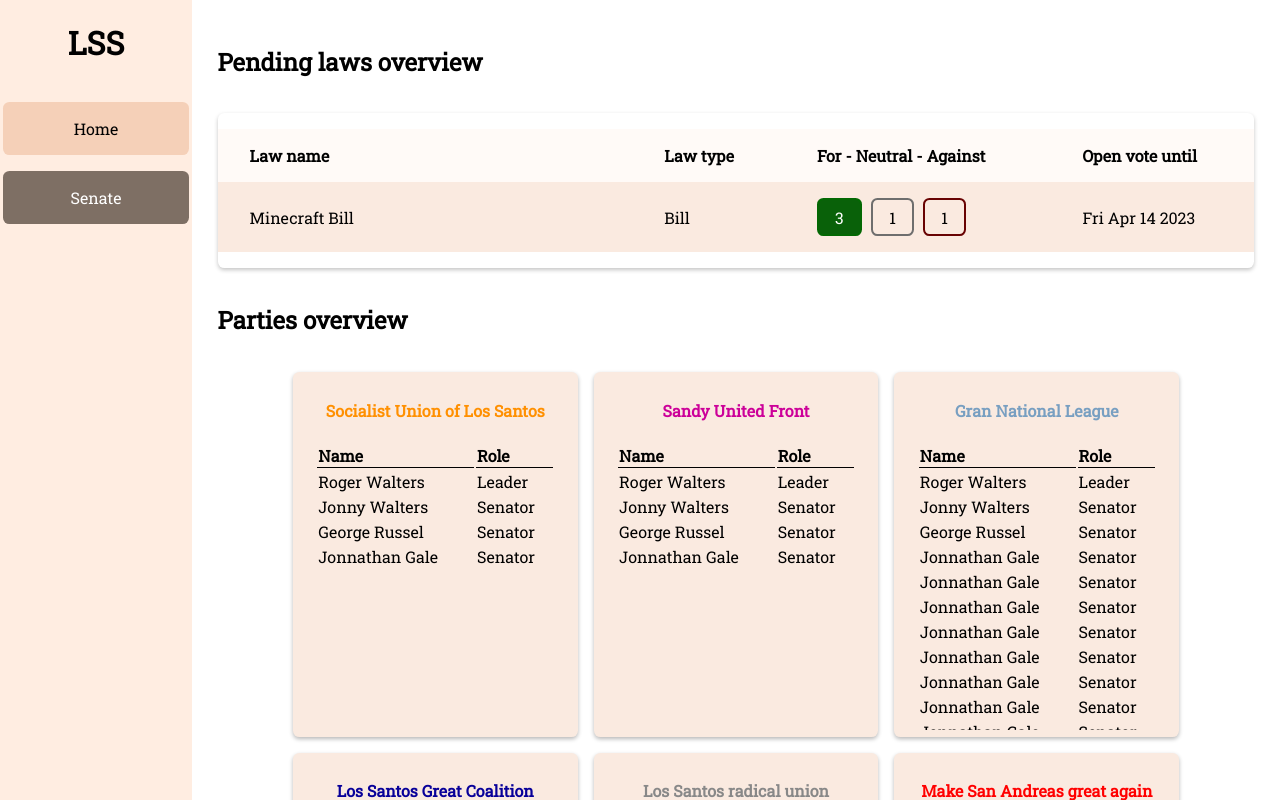
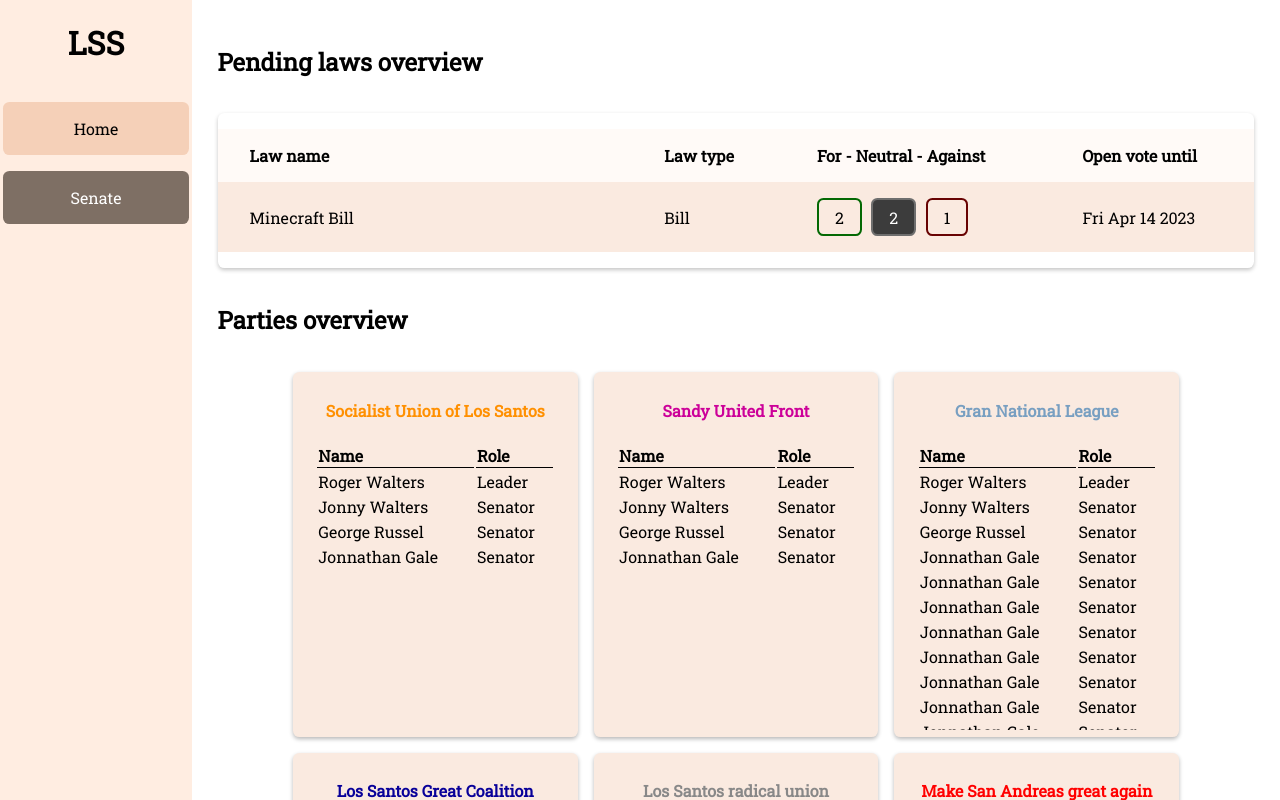
Before and after one commit to papiricoh/esx_justice, a Vue app: page / in a window 1280 px wide. Both pictures are taken after a click on the item "Senate". Built offline with nearby package versions, Linux system fonts and the light colour scheme.

Commit message:
Added full funcionality to voteUI

```diff
--- a/src/components/senatePage.vue
+++ b/src/components/senatePage.vue
@@ -13,7 +13,7 @@ export default {
       pending_laws: [
         { title: "Minecraft Bill", type: "Bill", votes: [
           { senator_id: "steam:2039120", vote: "for"},
-          { senator_id: "steam:21382918", vote: "for"},
+          { senator_id: "steam:21382918", vote: "neutral"},
           { senator_id: "steam:2033120", vote: "for"},
           { senator_id: "steam:2439120", vote: "neutral"},
           { senator_id: "steam:2529120", vote: "against"},
--- a/src/components/voteUI.vue
+++ b/src/components/voteUI.vue
@@ -43,6 +43,17 @@ export default {
     removeVote() {
       this.personal_vote = null;
       //remove from array vote and call calculate votes
+      for (let index = 0; index < this.law.votes.length; index++) {
+        if (this.law.votes[index].senator_id == this.player.id) {
+          this.law.votes.splice(index, 1);
+        }
+      }
+      this.votes = this.calculate_votes(this.law);
+    },
+    addVote(vote_type) {
+      this.law.votes[this.law.votes.length] = { senator_id: this.player.id, vote: vote_type };
+      this.votes = this.calculate_votes(this.law);
+      this.personal_vote = vote_type;
     }
   },
   components: {
@@ -54,8 +65,10 @@ export default {
 <template>
   <div class="votes_buttons">
     <button v-if="personal_vote == 'for'" class="vote_button" @click="removeVote()">{{votes.for}}</button>
-    <button v-else>{{votes.for}}</button>
-    <button>{{votes.neutral}}</button>
-    <button>{{votes.against}}</button>
+    <button v-else @click="addVote('for')">{{votes.for}}</button>
+    <button v-if="personal_vote == 'neutral'" class="vote_button" @click="removeVote()">{{votes.neutral}}</button>
+    <button v-else @click="addVote('neutral')">{{votes.neutral}}</button>
+    <button v-if="personal_vote == 'against'" class="vote_button" @click="removeVote()">{{votes.against}}</button>
+    <button v-else @click="addVote('against')">{{votes.against}}</button>
   </div>
 </template>
--- a/src/css/index.css
+++ b/src/css/index.css
@@ -264,7 +264,17 @@ button:active {
     color: black;
 }
 
-.vote_button {
+.vote_button:nth-child(1) {
     background-color: rgb(9, 97, 9);
     color: white;
 }
+
+.vote_button:nth-child(2) {
+    background-color: rgb(60, 60, 60);
+    color: white;
+}
+
+.vote_button:nth-child(3) {
+    background-color: rgb(117, 0, 0);
+    color: white;
+}
```
